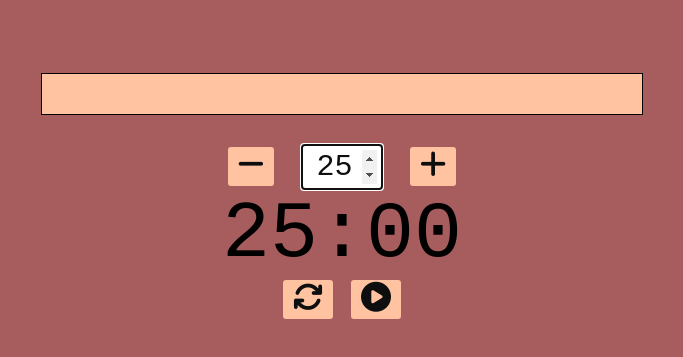
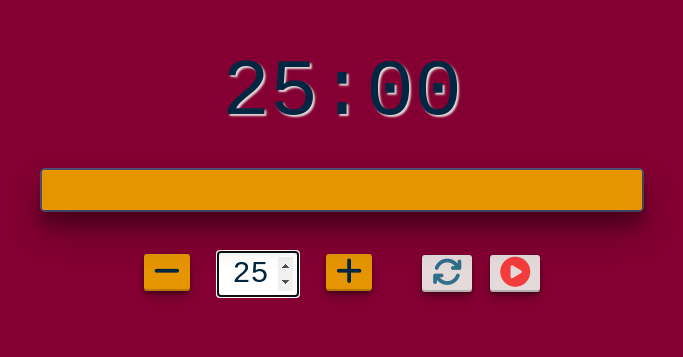
Before and after one commit to Ellen9543/AlpineJS_Clock, a website built with Parcel: page index.html in a window 1280 px wide. Shown: the part 229-586 px from the top of the page, without its empty margins (298-981 px from the left). Built offline with nearby package versions, Linux system fonts and the light colour scheme.

Commit message:
add css style

```diff
--- a/app.js
+++ b/app.js
@@ -11,25 +11,34 @@ Alpine.data("app", () => ({
   totalSeconds: 0,
 
   init() {
+    this.running = false;
     this.timeArea = `${this.currTime}:00`;
+    this.updataProgressBar(100);
   },
 
   reset() {
-    this.currTime = this.initTime;
+    this.paused = true;
+    this.stopTimer();
+    this.init();
   },
 
   addTime() {
     this.currTime += this.timeScale;
+    this.init();
   },
 
   reduceTime() {
     this.currTime =
       this.currTime - this.timeScale > 0 ? this.currTime - this.timeScale : 1;
+    this.init();
+  },
+
+  setTime() {
+    this.init();
   },
 
   run() {
     if (!this.running) {
-      this.init();
       this.paused = false;
       this.start();
     } else {
@@ -73,7 +82,6 @@ Alpine.data("app", () => ({
   },
 
   updataProgressBar(percentage) {
-    console.log(percentage, this.$refs.progressBar);
     this.$refs.progressBar.style.width = percentage + "%";
   },
 
--- a/index.html
+++ b/index.html
@@ -13,35 +13,42 @@
   </head>
   <body>
     <div x-data="app" @keydown.space="run">
+      <div x-text="timeArea" class="time-area"></div>
+
       <section class="progress-bar-container">
         <div class="progress-bar">
           <div class="progress-bar-bg" x-ref="progressBar"></div>
         </div>
       </section>
 
-      <div class="time-input">
-        <button @click="reduceTime">
+      <section class="setting-area">
+        <div>
+          <button @click="reduceTime" :disabled="!paused">
             <i class="fa fa-minus" aria-hidden="true"></i>
           </button>
-        <input type="number" min="1" x-model="currTime" autofocus />
-        <button @click="addTime">
+          <input
+            class="time-input"
+            type="number"
+            min="1"
+            x-model="currTime"
+            x-on:change.debounce="setTime"
+            autofocus
+            :disabled="!paused"
+          />
+          <button @click="addTime" :disabled="!paused">
             <i class="fa fa-plus" aria-hidden="true"></i>
           </button>
         </div>
-
-      <div x-text="timeArea" class="time-area"></div>
 
         <div class="btn-area">
           <button @click="reset">
             <i class="fa fa-refresh" aria-hidden="true"></i>
           </button>
           <button @click="run">
-          <i
-            :class="paused ? 'fa fa-play-circle' : 'fa fa-pause-circle'"
-            class="fa fa-play-circle"
-          ></i>
+            <i :class="paused ? 'fa fa-play-circle' : 'fa fa-pause-circle'"></i>
           </button>
         </div>
+      </section>
     </div>
   </body>
 </html>
--- a/style.css
+++ b/style.css
@@ -7,11 +7,12 @@
 
 
 :root {
-  --color-primary:#A75D5D;
-  --color-secondary:#fff;
-  --color-text:#0e0e0e;
-  --color-btn-text:#0056b3;
-  --color-btn:#0056b3;
+  --color-primary:#840032;
+  --color-secondary:#E5DADA;
+  --color-text:#002642;
+  --color-bar:#E59500;
+  --color-btn-text:#002642;
+  --color-btn:#E59500;
 }
 
 html, body {
@@ -27,17 +28,22 @@ body {
 
 button {
   color: var(--color-text);
-  background: #FFC3A1;
-  padding: 2px 10px;
+  background: var(--color-btn);
+  padding: 2px 10px 0px;
   border: none;
   border-radius: 3px;
+  box-shadow: rgba(0, 0, 0, 0.4) 0px 2px 4px, rgba(0, 0, 0, 0.3) 0px 7px 13px -3px, rgba(0, 0, 0, 0.2) 0px -2px 0px inset;
+}
+
+button:hover {
+  opacity:0.9;
+}
+
+button:disabled {
+  opacity: 0.5;
 }
 
 .time-input {
-  text-align: center;
-}
-
-.time-input input {
   color: var(--color-text);
   border: none;
   border-radius: 3px;
@@ -50,19 +56,24 @@ button {
 .time-area {
   text-align: center;
   font-size: 80px;
+  color: var(--color-text);
+  text-shadow: 2px 2px 2px var(--color-secondary);
 }
 
 .progress-bar-container {
-  margin: 50px auto 30px;
+  margin: 30px auto 40px;
 }
 
 .progress-bar {
   height: 40px;
   max-width: 600px;
   width: 80%;
-  border: 1px solid #000;
+  border: 2px solid #4e4c70;
   margin: auto;
   position: relative;
+  border-radius: 5px;
+  background: var(--color-secondary);
+  box-shadow: rgba(0, 0, 0, 0.3) 0px 19px 38px, rgba(0, 0, 0, 0.22) 0px 15px 12px;
 }
 
 .progress-bar-bg {
@@ -70,10 +81,31 @@ button {
   top: 0;
   bottom: 0;
   left: 0;
-  background: #FFC3A1;
+  background: var(--color-bar);
   width: 100%;
+  border-radius: 3px;
+  box-shadow: rgba(0, 0, 0, 0.15) 2.4px 2.4px 3.2px;
 }
 
-.btn-area {
-  text-align: center;
+.setting-area {
+  display: flex;
+  justify-content: center;
+  gap: 50px;
+  align-items: center;
 }
+
+.btn-area button {
+  background: #E5DADA;
+}
+
+.fa-refresh {
+  color: #306e8b;
+}
+
+.fa-play-circle {
+  color:#f33c3c;
+}
+
+.fa-minus, .fa-plus {
+  color:var(--color-btn-text);
+}
```
Also changed, not shown: README.md (added). Lines whose indentation alone changed are shown as unchanged.
